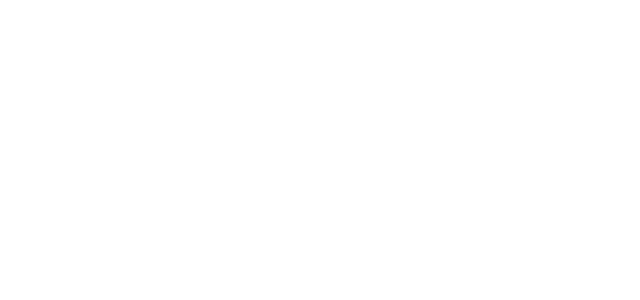
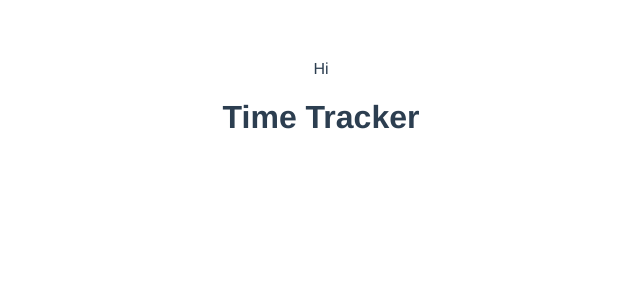
Before and after one commit to asmaa3107/task-tracker, a Vue app: page / in a window 1280 px wide. Shown: the top 300 px of the page, without its empty margins (319-959 px from the left). Built offline with nearby package versions, Linux system fonts and the light colour scheme.

Commit message:
create new app

```diff
--- a/src/App.vue
+++ b/src/App.vue
@@ -1,14 +1,16 @@
 
 
 <template>
- <div></div>
+  <div>Hi</div>
+  <Header/>
 </template>
 
 <script>
-
+import Header from './components/Header'
 export default {
   name: 'App',
   components: {
+    Header
   }
 }
 </script>
--- /dev/null
+++ b/src/components/Header.vue
@@ -0,0 +1,12 @@
+<template>
+    <header>
+        <h1>Time Tracker</h1>
+    </header>
+</template>
+<!-- =============== -->
+<script>
+export default {
+    name: 'Header',
+}
+
+</script>
--- a/vue.config.js
+++ b/vue.config.js
@@ -1,4 +1,5 @@
 const { defineConfig } = require('@vue/cli-service')
 module.exports = defineConfig({
-  transpileDependencies: true
+  lintOnSave: false,
+  transpileDependencies: true,
 })
```
